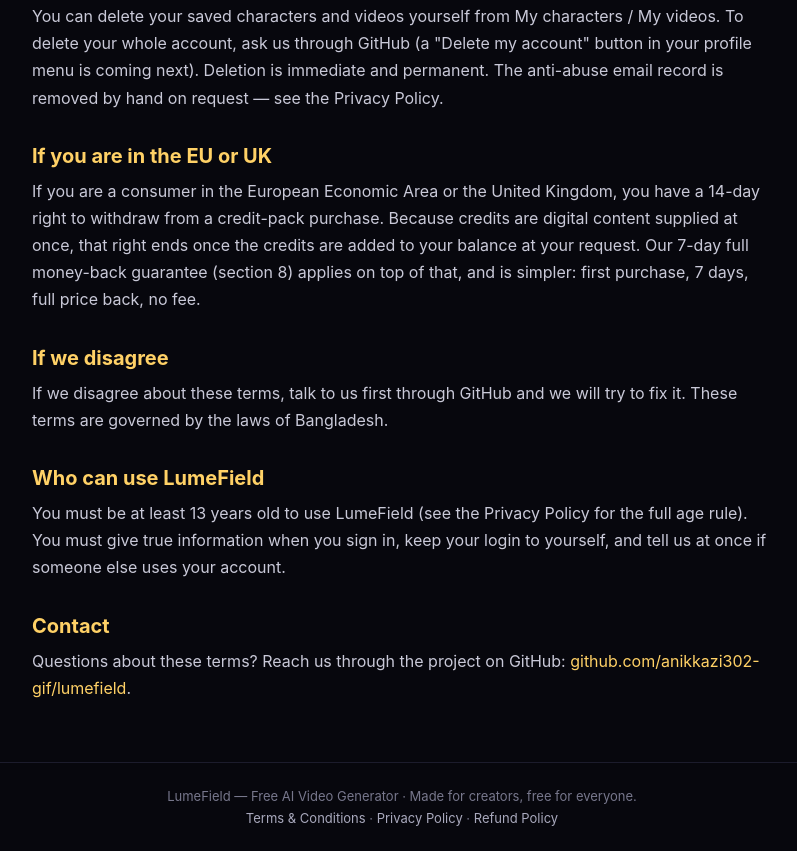
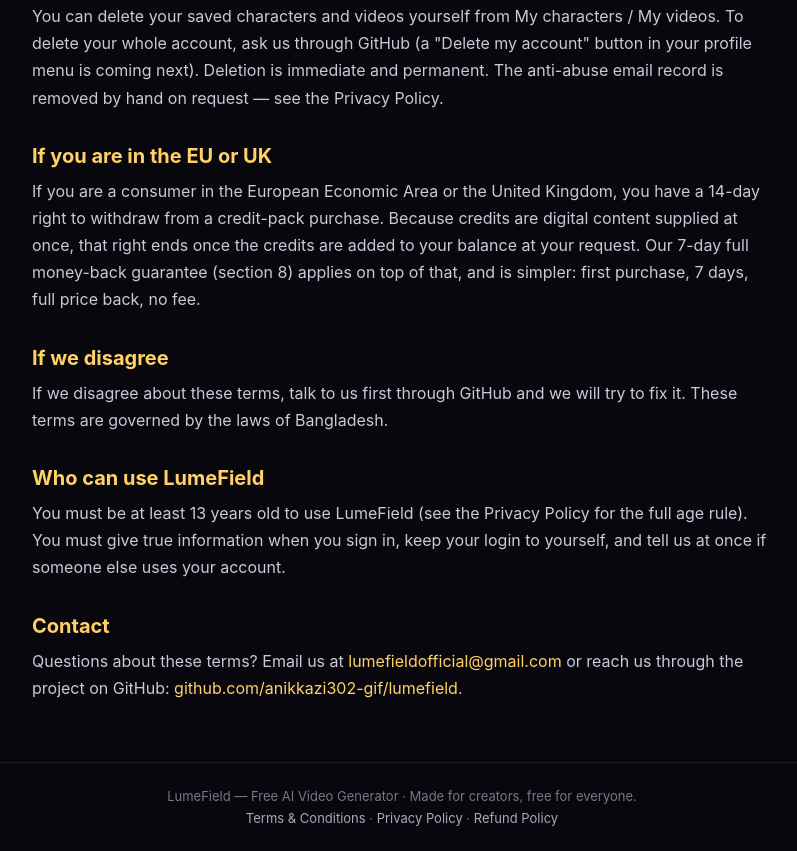
Before and after one commit to anikkazi302-gif/lumefield, a plain HTML site: page terms.html in a window 1280 px wide. Shown: the part 2784-3635 px from the top of the page, without its empty margins (238-1035 px from the left). Drawn offline with Linux system fonts and the light colour scheme.

Commit message:
Update terms.html

```diff
--- a/terms.html
+++ b/terms.html
@@ -92,7 +92,7 @@
   <p>You must be at least 13 years old to use LumeField (see the Privacy Policy for the full age rule). You must give true information when you sign in, keep your login to yourself, and tell us at once if someone else uses your account.</p>
 
   <h2>Contact</h2>
-  <p>Questions about these terms? Reach us through the project on GitHub: <a href="https://github.com/anikkazi302-gif/lumefield">github.com/anikkazi302-gif/lumefield</a>.</p>
+  <p>Questions about these terms? Email us at <a href="mailto:lumefieldofficial@gmail.com">lumefieldofficial@gmail.com</a> or reach us through the project on GitHub: <a href="https://github.com/anikkazi302-gif/lumefield">github.com/anikkazi302-gif/lumefield</a>.</p>
 </main>
 
 <div class="footer">LumeField — Free AI Video Generator · Made for creators, free for everyone.<br>
```
